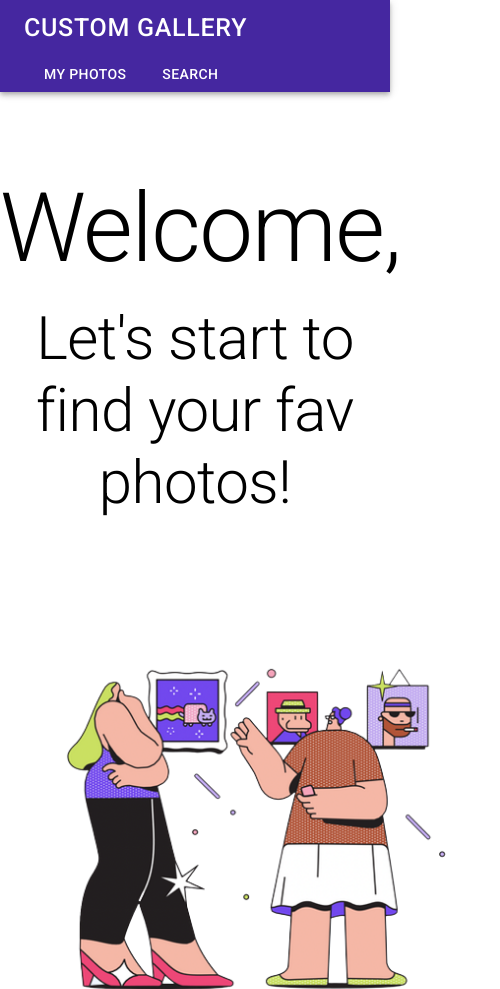
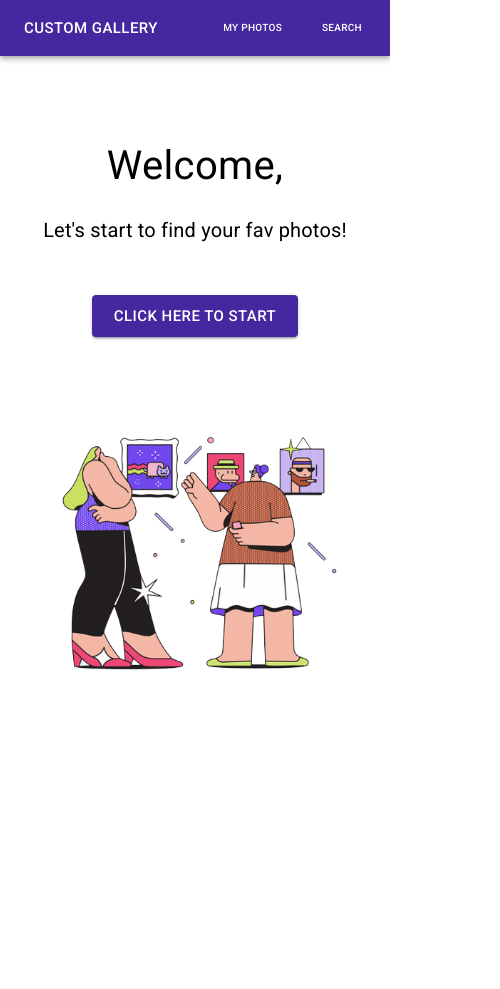
Before and after one commit to belenjn/custom_gallery, a React (Create React App) app: page / in a window 390 px wide. Shown: the whole page, 500 px wide, since content can reach past the window. After the commit the page ends 844 px from the top, so only its background shows below. Built offline with nearby package versions, Linux system fonts and the light colour scheme.

Commit message:
update responsive

```diff
--- a/src/main/MainPage.js
+++ b/src/main/MainPage.js
@@ -1,43 +1,94 @@
-import { Box, Typography } from "@mui/material";
+import { Box, Button, Grid, Typography } from "@mui/material";
 import React from "react";
+import { NavLink } from "react-router-dom";
 // import image from "./wallpaper.jpg";
 import vector from "./vector.png";
 
-
 export const MainPage = () => {
   return (
-
     <Box>
-      {/* <Box
-        height={200}
+      <Typography
+        textAlign="center"
+        marginTop={10}
         sx={{
-          backgroundImage: `url(${image})`,
-          backgroundRepeat: "no-repeat",
-          backgroundSize: "cover",
-          backgroundPosition: "center",
+          fontSize: {
+            xs: "40px",
+            sm: "50px",
+            md: "60px",
+            lg: "70px",
+            xl: "90px",
+          },
+          fontWeight: { xs: 400, sm: 300, md: 200, lg: 100, xl: 100 },
         }}
-      ></Box> */}
-        <Typography variant="h1" textAlign="center" marginTop={10}>
+      >
         Welcome,
       </Typography>
       <br />
-        <Typography variant="h2" textAlign="center" marginBottom="120px">
+      <Typography
+        textAlign="center"
+        marginBottom="50px"
+        sx={{
+          fontSize: {
+            xs: "20px",
+            sm: "30px",
+            md: "40px",
+            lg: "50px",
+            xl: "60px",
+          },
+          fontWeight: { xs: 400, sm: 300, md: 200, lg: 100, xl: 100 },
+        }}
+      >
         Let's start to find your fav photos!
       </Typography>
 
+      <Grid
+        container
+        sx={{
+          justifyContent: "center",
+          marginBottom: "30px",
+        }}
+      >
+        <Button
+          sx={{
+              bgcolor: "#4527a0",
+              ":hover": {
+                cursor: "pointer",
+                bgcolor: "#b388ff"
+
+              }
+            }}
+          size="large"
+          variant="contained"
+          component={NavLink}
+          to="/search"
+        >
+          Click here to start
+        </Button>
+      </Grid>
+
       <Box
-
         sx={{
           backgroundImage: `url(${vector})`,
           backgroundRepeat: "no-repeat",
           backgroundSize: "cover",
           backgroundPosition: "center",
-        height: "350px",
+          height: {
+            xs: "350px",
+            sm: "350px",
+            md: "350px",
+            lg: "350px",
+            xl: "350px",
+          },
           margin: "auto",
-        width: "500px",
-      }}>
-
-      </Box>
+          width: {
+            xs: "300px",
+            sm: "500px",
+            md: "500px",
+            lg: "500px",
+            xl: "500px",
+          },
+        }}
+      ></Box>
     </Box>
   );
 };
--- a/src/navbar/NavBar.js
+++ b/src/navbar/NavBar.js
@@ -11,16 +11,20 @@ export const NavBar = () => {
         <Toolbar
           sx={{
             flexWrap: "wrap",
-            justifyContent: { xs: "left", sm: "space-between" },
+            justifyContent: { xs: "space-between", sm: "space-between" },
           }}
         >
           <Typography>
             <Button
               sx={{
                 textDecoration: "none",
-                fontSize: "25px",
+                fontSize: {
+                    xs: "15px",
+                    sm: "20px",
+                    md: "30px",
+                    lg: "35px"
+                },
                 color: "#fff",
-                marginRight: "80px",
                 ":hover": {
                   cursor: "pointer",
                 },
@@ -34,9 +38,13 @@ export const NavBar = () => {
             <Button
               component={NavLink}
               to="/myPhotos"
-              sx={{
+              sx={{fontSize: {
+                xs: "10px",
+                sm: "10px",
+                md: "15px",
+                lg: "15px"
+            },
                 color: "#fff",
-                marginLeft: "20px",
                 ":hover": {
                   bgcolor: "#b388ff",
                   color: "#fff",
@@ -50,6 +58,12 @@ export const NavBar = () => {
               component={NavLink}
               to="/search"
               sx={{
+                fontSize: {
+                    xs: "10px",
+                    sm: "10px",
+                    md: "15px",
+                    lg: "15px"
+                },
                 color: "#fff",
                 marginLeft: "20px",
                 ":hover": {
```
Also changed, not shown: src/grid/GridPhotos.js (+6 -5 lines). Lines whose indentation alone changed are shown as unchanged.
